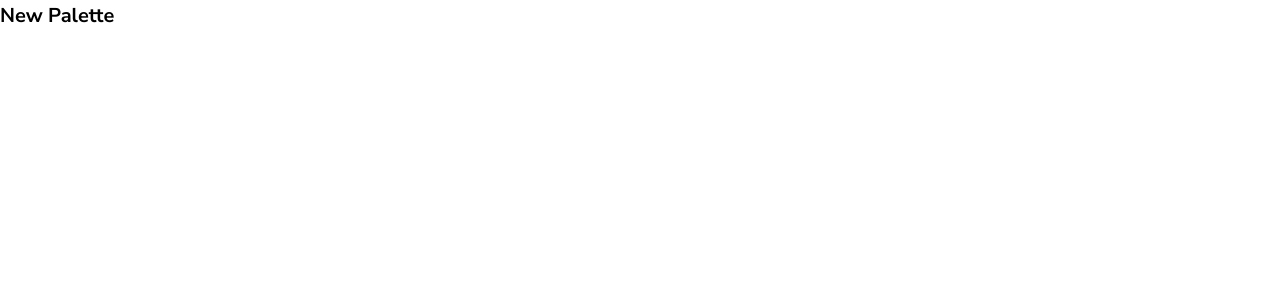
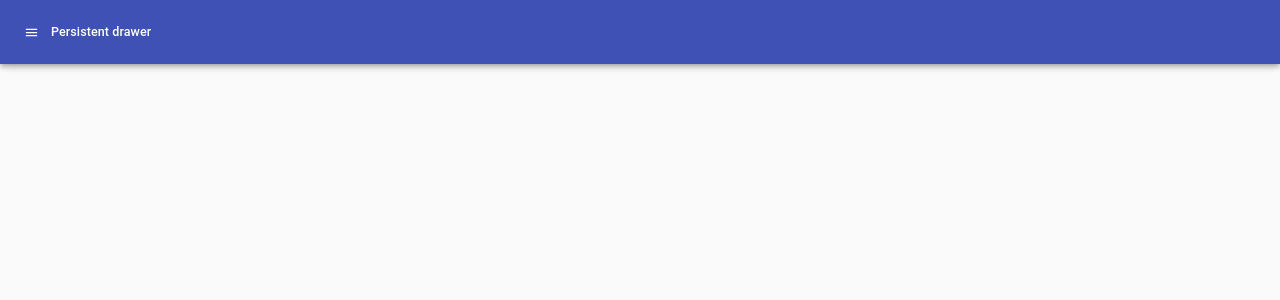
Before and after one commit to HadySalhab/Movie-React-App, a React (Create React App) app: page /palette/new in a window 1280 px wide. Shown: the top 300 px of the page. Built offline with nearby package versions, Linux system fonts and the light colour scheme.

Commit message:
Add NavDrawer to NewPalette Component

```diff
--- a/src/components/NewPalette.js
+++ b/src/components/NewPalette.js
@@ -1,11 +1,151 @@
 import React, { Component } from "react";
+import Drawer from "@material-ui/core/Drawer";
+import CssBaseline from "@material-ui/core/CssBaseline";
+import AppBar from "@material-ui/core/AppBar";
+import Toolbar from "@material-ui/core/Toolbar";
+import List from "@material-ui/core/List";
+import Typography from "@material-ui/core/Typography";
+import Divider from "@material-ui/core/Divider";
+import IconButton from "@material-ui/core/IconButton";
+import { makeStyles } from "@material-ui/core/styles";
+import MenuIcon from "@material-ui/icons/Menu";
+import ChevronLeftIcon from "@material-ui/icons/ChevronLeft";
+import ChevronRightIcon from "@material-ui/icons/ChevronRight";
+import ListItem from "@material-ui/core/ListItem";
+import ListItemIcon from "@material-ui/core/ListItemIcon";
+import ListItemText from "@material-ui/core/ListItemText";
+import InboxIcon from "@material-ui/icons/MoveToInbox";
+import MailIcon from "@material-ui/icons/Mail";
+import { withStyles } from "@material-ui/core/styles";
 
-export default class NewPalette extends Component {
-	render() {
-		return (
-			<div>
-				<h1>New Palette </h1>
-			</div>
-		);
-	}
+const drawerWidth = 240;
+
+const styles = {};
+
+const useStyles = makeStyles((theme) => ({
+	root: {
+		display: "flex",
+	},
+	appBar: {
+		transition: theme.transitions.create(["margin", "width"], {
+			easing: theme.transitions.easing.sharp,
+			duration: theme.transitions.duration.leavingScreen,
+		}),
+	},
+	appBarShift: {
+		width: `calc(100% - ${drawerWidth}px)`,
+		marginLeft: drawerWidth,
+		transition: theme.transitions.create(["margin", "width"], {
+			easing: theme.transitions.easing.easeOut,
+			duration: theme.transitions.duration.enteringScreen,
+		}),
+	},
+	menuButton: {
+		marginRight: theme.spacing(2),
+	},
+	hide: {
+		display: "none",
+	},
+	drawer: {
+		width: drawerWidth,
+		flexShrink: 0,
+	},
+	drawerPaper: {
+		width: drawerWidth,
+	},
+	drawerHeader: {
+		display: "flex",
+		alignItems: "center",
+		padding: theme.spacing(0, 1),
+		// necessary for content to be below app bar
+		...theme.mixins.toolbar,
+		justifyContent: "flex-end",
+	},
+	content: {
+		flexGrow: 1,
+		padding: theme.spacing(3),
+		transition: theme.transitions.create("margin", {
+			easing: theme.transitions.easing.sharp,
+			duration: theme.transitions.duration.leavingScreen,
+		}),
+		marginLeft: -drawerWidth,
+	},
+	contentShift: {
+		transition: theme.transitions.create("margin", {
+			easing: theme.transitions.easing.easeOut,
+			duration: theme.transitions.duration.enteringScreen,
+		}),
+		marginLeft: 0,
+	},
+}));
+
+function NewPalette() {
+	const classes = useStyles();
+
+	const [open, setOpen] = React.useState(false);
+
+	const handleDrawerOpen = () => {
+		setOpen(true);
+	};
+
+	const handleDrawerClose = () => {
+		setOpen(false);
+	};
+
+	return (
+		<div className={classes.root}>
+			<CssBaseline />
+			<AppBar
+				position="fixed"
+				className={
+					(classes.appBar,
+					{
+						[classes.appBarShift]: open,
+					})
+				}
+			>
+				<Toolbar>
+					<IconButton
+						color="inherit"
+						aria-label="open drawer"
+						onClick={handleDrawerOpen}
+						edge="start"
+						className={(classes.menuButton, open && classes.hide)}
+					>
+						<MenuIcon />
+					</IconButton>
+					<Typography variant="h6" noWrap>
+						Persistent drawer
+					</Typography>
+				</Toolbar>
+			</AppBar>
+			<Drawer
+				className={classes.drawer}
+				variant="persistent"
+				anchor="left"
+				open={open}
+				classes={{
+					paper: classes.drawerPaper,
+				}}
+			>
+				<div className={classes.drawerHeader}>
+					<IconButton onClick={handleDrawerClose}>
+						<ChevronLeftIcon />
+					</IconButton>
+				</div>
+				<Divider />
+			</Drawer>
+			<main
+				className={
+					(classes.content,
+					{
+						[classes.contentShift]: open,
+					})
+				}
+			>
+				<div className={classes.drawerHeader} />
+			</main>
+		</div>
+	);
 }
+export default withStyles(styles, { withTheme: true })(NewPalette);
```
